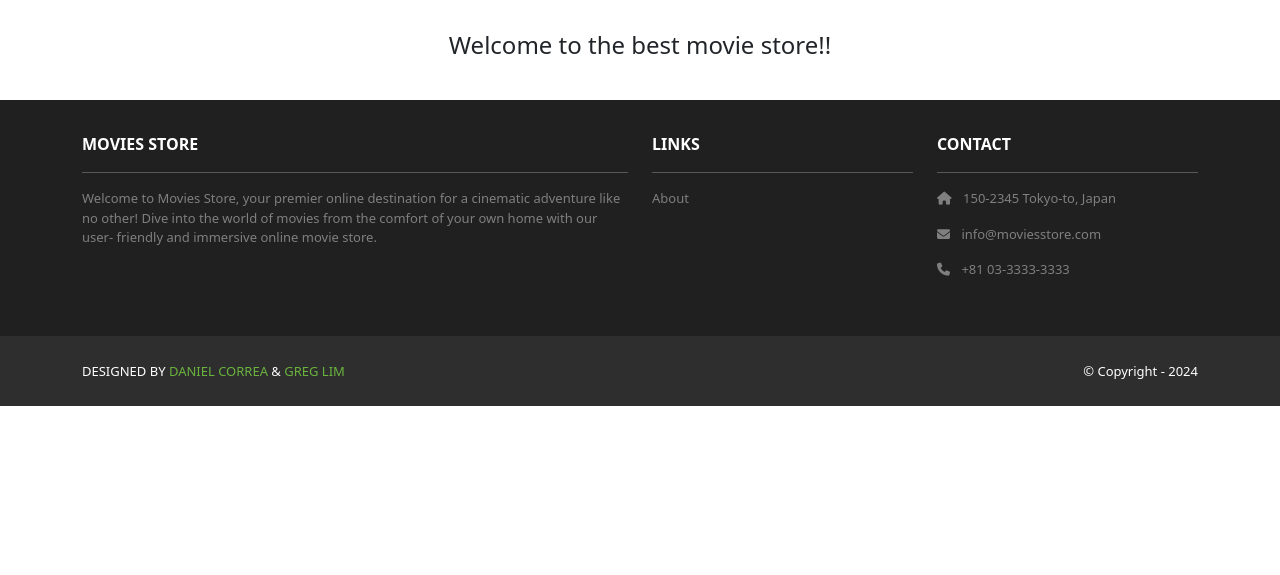
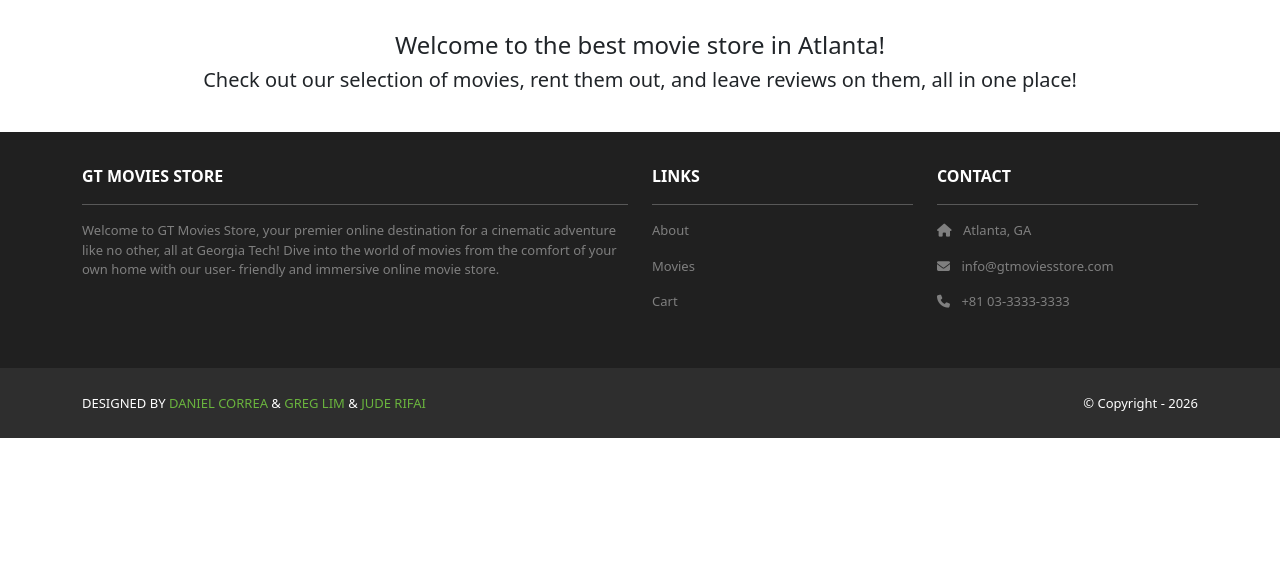
Before and after one commit to J-rifai3/GTMoviesStore, a Django app: page / in a window 1280 px wide. Shown: the part 225-800 px from the top of the page. Run offline with Django 5.2, Linux system fonts and the light colour scheme; parts of the project's set-up code (start-up, migrations or seed data) failed here and were passed over; some libraries are stand-ins or nearby versions.

Commit message:
second commit

```diff
--- a/home/templates/home/about.html
+++ b/home/templates/home/about.html
@@ -8,7 +8,7 @@
         <h2>About</h2>
         <hr />
         <p>
-           At Movies Store, we offer a vast digital library
+           At GT Movies Store, we offer a vast digital library
            that spans across genres, ensuring there's
            something for every movie lover. Browse our
            extensive collection of films, including the
--- a/home/templates/home/index.html
+++ b/home/templates/home/index.html
@@ -2,15 +2,16 @@
 {% block content %}
 <header class="masthead bg-index text-white text-center py-4">
   <div class="container d-flex align-items-center flex-column pt-2">
-    <h2>Movies Store</h2>
-    <p>Your Ticket to Unlimited Entertainment!</p>
+    <h2>GT Movies Store</h2>
+    <p>Your Ticket to Unlimited Entertainment! All at Georgia Tech!</p>
   </div>
 </header>
 <div class="p-3">
   <div class="container">
     <div class="row mt-3">
       <div class="col mx-auto text-center mb-3">
-        <h4>Welcome to the best movie store!!</h4>
+        <h4>Welcome to the best movie store in Atlanta!</h4>
+        <h5>Check out our selection of movies, rent them out, and leave reviews on them, all in one place!</h5>
       </div>
     </div>
   </div>
--- a/movies/urls.py
+++ b/movies/urls.py
@@ -10,5 +10,7 @@ urlpatterns = [
         views.edit_review, name='movies.edit_review'),
     path('<int:id>/review/<int:review_id>/delete/',
         views.delete_review, name='movies.delete_review'),
+    path('<int:id>/review/<int:review_id>/report/',
+            views.report_review, name='movies.report_review'),
 
 ]
--- a/movies/views.py
+++ b/movies/views.py
@@ -63,3 +63,9 @@ def delete_review(request, id, review_id):
         user=request.user)
     review.delete()
     return redirect('movies.show', id=id)
+
+
+def report_review(request, id, review_id):
+    review = get_object_or_404(Review, id=review_id)
+    review.delete()
+    return redirect('movies.show', id=id)
--- a/moviesstore/templates/base.html
+++ b/moviesstore/templates/base.html
@@ -73,12 +73,12 @@
       <div class="container">
         <div class="row mt-3 text-white">
           <div class="col-md-6 col-lg-6 col-xl-6 mx-auto mb-4">
-            <b>MOVIES STORE</b>
+            <b>GT MOVIES STORE</b>
             <hr />
             <p>
-              Welcome to Movies Store, your premier online
+              Welcome to GT Movies Store, your premier online
               destination for a cinematic adventure like no
-              other! Dive into the world of movies from the
+              other, all at Georgia Tech! Dive into the world of movies from the
               comfort of your own home with our user-
               friendly and immersive online movie store.
             </p>
@@ -90,15 +90,23 @@
               href="{% url 'home.about' %}">
               About
             </a></p>
+            <p><a class="nav-link"
+              href="{% url 'movies.index' %}">
+              Movies
+            </a></p>
+            <p><a class="nav-link"
+              href="{% url 'cart.index' %}">
+              Cart
+            </a></p>
           </div>
           <div class="col-md-3 col-lg-3 col-xl-3 mx-auto mb-4">
             <b>CONTACT</b>
             <hr />
             <p><i class="fas fa-home me-2"></i>
-              150-2345 Tokyo-to, Japan
+              Atlanta, GA
             </p>
             <p><i class="fas fa-envelope me-2"></i>
-              info@moviesstore.com
+              info@gtmoviesstore.com
             </p>
             <p><i class="fas fa-phone me-2"></i>
               +81 03-3333-3333
@@ -114,11 +122,13 @@
             <a href="https://www.x.com/danielgarax"
             target="_blank">DANIEL CORREA</a> &
             <a href="https://www.x.com/greglim81"
-            target="_blank">GREG LIM</a>
+            target="_blank">GREG LIM</a> &
+            <a href="https://github.com/J-rifai3"
+            target="_blank">JUDE RIFAI</a>
           </span>
         </div>
         <div class="text-white">
-          <span>© Copyright - 2024</span>
+          <span>© Copyright - 2026</span>
         </div>
       </div>
     </section>
```
Also changed, not shown: movies/templates/movies/show.html (+6 -2 lines).
